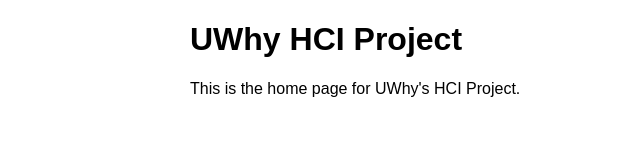
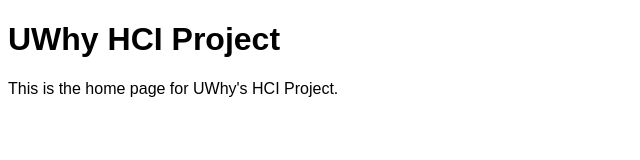
Before and after one commit to jscott1124/jscott1124.github.io, a plain HTML site: page index.html in a window 1280 px wide. Shown: the whole page, without its empty margins (0-640 px from the left). Drawn offline with Linux system fonts and the light colour scheme.

Commit message:
Updated main.css

```diff
--- a/main.css
+++ b/main.css
@@ -1,5 +1,4 @@
 body {
-	margin: 15px auto;
 	width: 900px;
 	font-family: Arial, sans-serif;
 }
```
